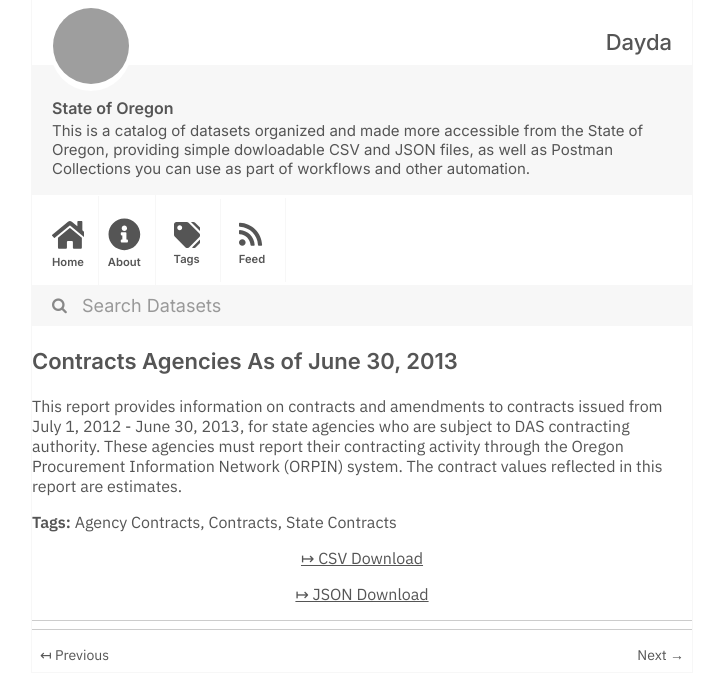
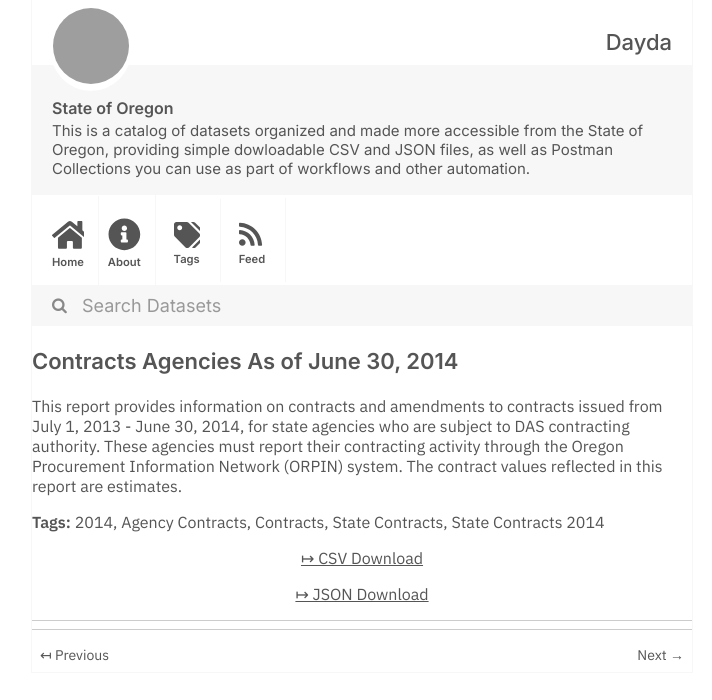
Before and after one commit to dayda-entities/state-of-oregon, a Jekyll site: the page built from _posts/2020-11-10-contracts-agencies-as-of-june-.md, in a window 1280 px wide, cut to the strip 0-700 px from the top of the page. Shown: the whole strip, without its empty margins (278-990 px from the left). Built offline with Jekyll 4.4.1, drawn with Linux system fonts in a browser that asks for light colours; grey boxes are pictures that could not be loaded.

```diff
--- a/_posts/2020-11-10-contracts-agencies-as-of-june-.md
+++ b/_posts/2020-11-10-contracts-agencies-as-of-june-.md
@@ -1,18 +1,20 @@
 ---
-title: 'Contracts Agencies As of June 30, 2013'
-created: '2020-11-10T17:22:25.400531'
-modified: '2020-11-10T17:22:25.400543'
+title: 'Contracts Agencies As of June 30, 2014'
+created: '2020-11-10T17:23:18.767820'
+modified: '2020-11-10T17:23:18.767827'
 state: active
 type: dataset
 tags:
+  - '2014'
   - Agency Contracts
   - Contracts
   - State Contracts
+  - State Contracts 2014
 groups:
   - Local Government
-csv_url: 'https://data.oregon.gov/api/views/ef3h-wxwx/rows.csv?accessType=DOWNLOAD'
-json_url: 'https://data.oregon.gov/api/views/ef3h-wxwx/rows.json?accessType=DOWNLOAD'
+csv_url: 'https://data.oregon.gov/api/views/xina-vveu/rows.csv?accessType=DOWNLOAD'
+json_url: 'https://data.oregon.gov/api/views/xina-vveu/rows.json?accessType=DOWNLOAD'
 layout: post
 
 ---
-This report provides information on contracts and amendments to contracts issued from July 1, 2012 - June 30, 2013, for state agencies who are subject to DAS contracting authority. These agencies must report their contracting activity through the Oregon Procurement Information Network (ORPIN) system. The contract values reflected in this report are estimates.
+This report provides information on contracts and amendments to contracts issued from July 1, 2013 - June 30, 2014, for state agencies who are subject to DAS contracting authority. These agencies must report their contracting activity through the Oregon Procurement Information Network (ORPIN) system. The contract values reflected in this report are estimates.
```
